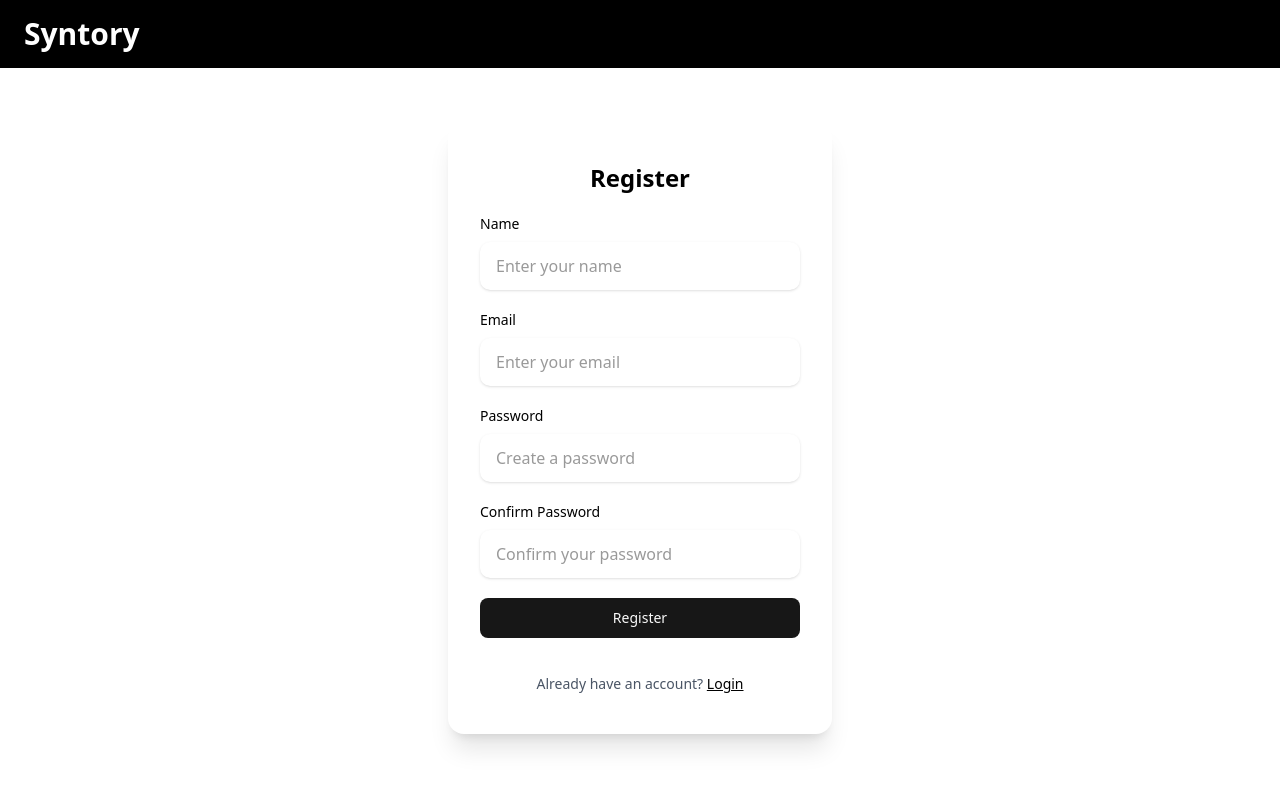
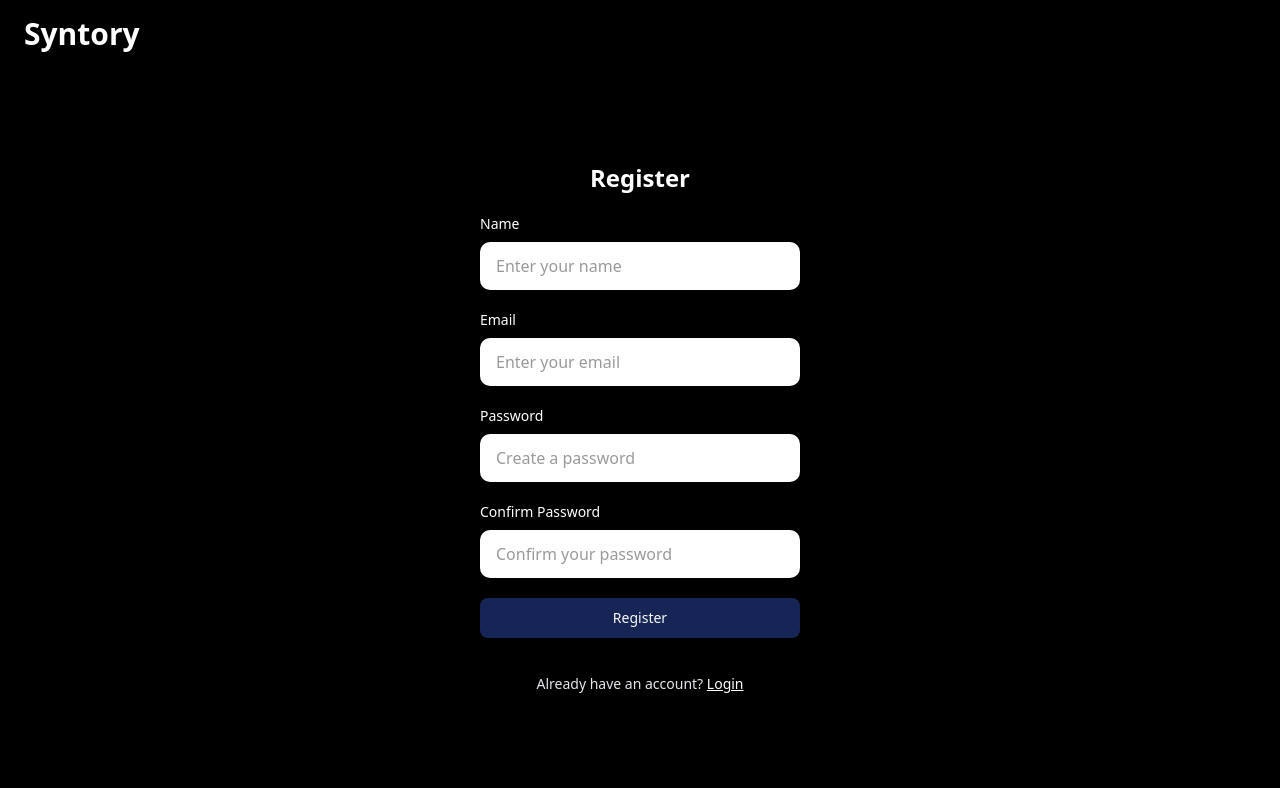
Before and after one commit to ezzzep/syntory-frontend, a Next.js app: page /auth/register in a window 1280 px wide. Shown: the top 788 px of the page. Built offline with nearby package versions, Linux system fonts and the light colour scheme; no server answers.

Commit message:
register page modify

```diff
--- a/src/app/auth/register/page.tsx
+++ b/src/app/auth/register/page.tsx
@@ -2,7 +2,7 @@ import RegisterForm from "./registerForm";
 
 export default function LoginPage() {
   return (
-    <div className="flex min-h-screen items-center justify-center font-sans bg-white pt-14">
+    <div className="flex min-h-screen items-center justify-center font-sans bg-black pt-14">
       <RegisterForm />
     </div>
   );
--- a/src/app/auth/register/registerForm.tsx
+++ b/src/app/auth/register/registerForm.tsx
@@ -58,12 +58,12 @@ export default function RegisterForm() {
       onSubmit={handleSubmit}
       className="
         flex flex-col gap-5 w-full max-w-sm
-        bg-white rounded-2xl shadow-xl
+        bg-black rounded-2xl shadow-xl
         px-8 py-10
         animate-fadeIn
       "
     >
-      <h2 className="text-2xl font-bold text-center text-black">Register</h2>
+      <h2 className="text-2xl font-bold text-center text-white">Register</h2>
 
       {error && (
         <div className="bg-red-200 text-red-800 px-4 py-3 rounded text-sm">
@@ -72,7 +72,7 @@ export default function RegisterForm() {
       )}
 
       <div className="flex flex-col gap-2">
-        <label className="text-sm font-medium text-black">Name</label>
+        <label className="text-sm font-medium text-white">Name</label>
         <Input
           type="text"
           placeholder="Enter your name"
@@ -84,7 +84,7 @@ export default function RegisterForm() {
       </div>
 
       <div className="flex flex-col gap-2">
-        <label className="text-sm font-medium text-black">Email</label>
+        <label className="text-sm font-medium text-white">Email</label>
         <Input
           type="email"
           placeholder="Enter your email"
@@ -96,7 +96,7 @@ export default function RegisterForm() {
       </div>
 
       <div className="flex flex-col gap-2">
-        <label className="text-sm font-medium text-black">Password</label>
+        <label className="text-sm font-medium text-white">Password</label>
         <Input
           type="password"
           placeholder="Create a password"
@@ -107,7 +107,7 @@ export default function RegisterForm() {
         />
       </div>
       <div className="flex flex-col gap-2">
-        <label className="text-sm font-medium text-black">
+        <label className="text-sm font-medium text-white">
           Confirm Password
         </label>
         <Input
@@ -119,12 +119,12 @@ export default function RegisterForm() {
           required
         />
       </div>
-      <Button type="submit" disabled={loading}>
+      <Button type="submit" disabled={loading} className="bg-blue-950">
         {loading ? "Registering..." : "Register"}
       </Button>
-      <p className="text-center text-sm text-gray-600 mt-4">
+      <p className="text-center text-sm text-gray-200 mt-4">
         Already have an account?{" "}
-        <Link href="/auth/login" className="text-black font-medium underline">
+        <Link href="/auth/login" className="text-white font-medium underline">
           Login
         </Link>
       </p>
```
